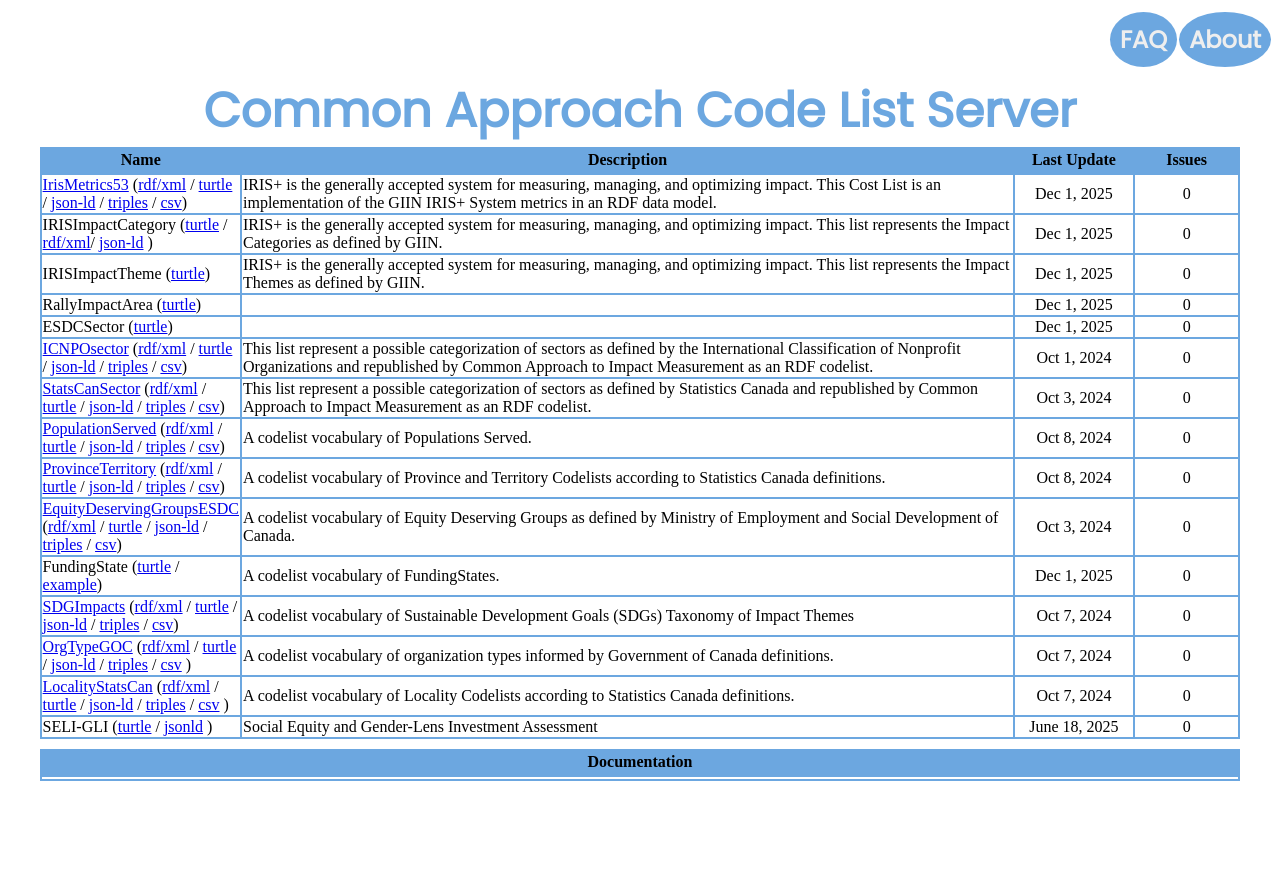
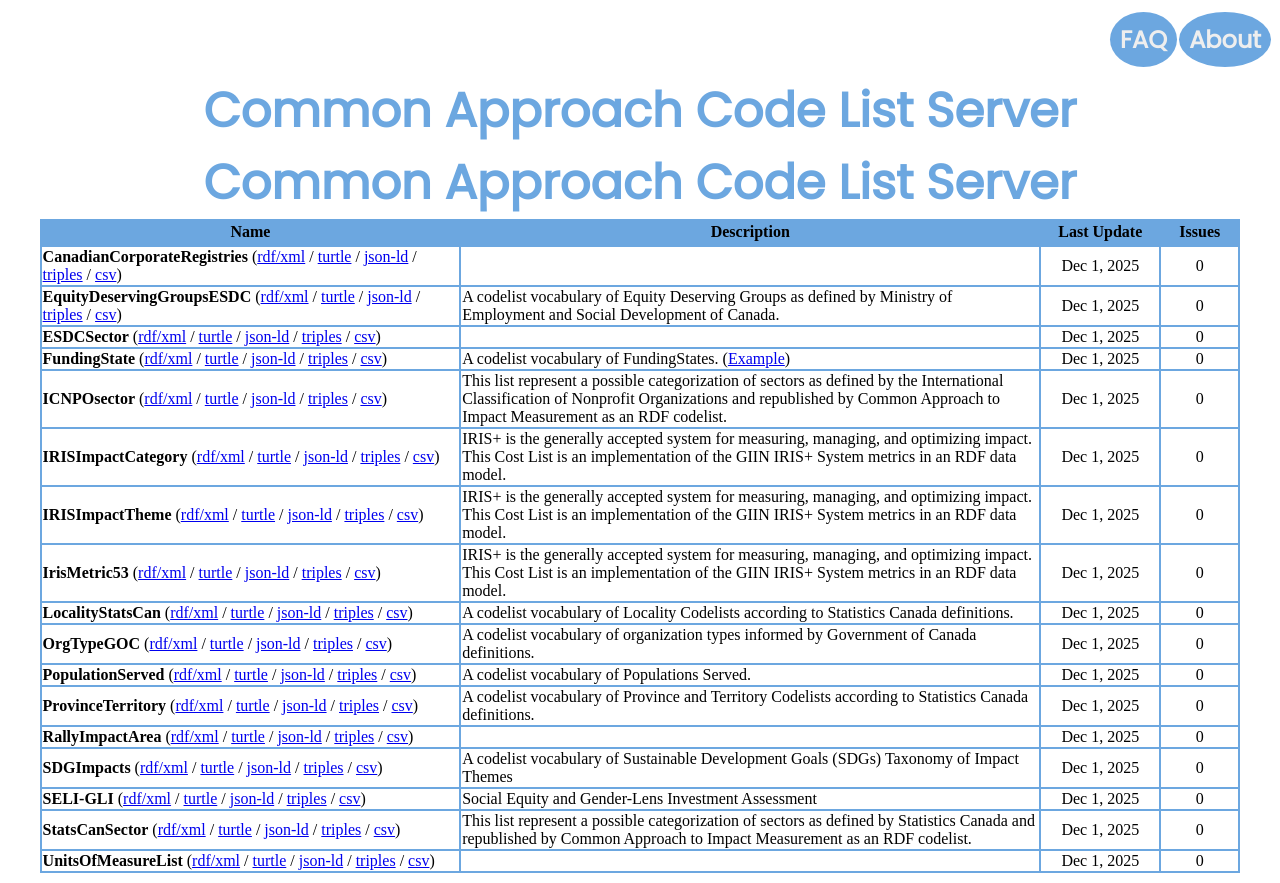
Before and after one commit to commonapproach/CodeLists, a PHP site: page / in a window 1280 px wide. Shown: the top 883 px of the page. Before the commit the page ends 781 px from the top, so only its background shows below. Run offline with PHP 8.4, Linux system fonts and the light colour scheme; lists and menus that the app fills with data are empty.

Commit message:
refs #13: refactor index.php to generate CodeLists table.

```diff
--- a/index.php
+++ b/index.php
@@ -43,7 +43,7 @@ button {
  width: 100%;
  display: inline-block;
 }
-#mytable {
+#codelist-table {
  width: 95%;
  margin: auto;
  padding-top: 30px;
@@ -79,124 +79,81 @@ td {
 <title>Common Approach Code List Server</title>
 </head>
 <body>
-<?php
-?>
 <div id="topbanner">
 <button id="aboutbutton" class="button">About</button><button id="buttonfaq" class="button">FAQ</button>
 </div>
 <div id="headline">Common Approach Code List Server</div>
-<table id="mytable">
+
+<?php
+
+# This code generates a table of Codelists with links to each of their formats,
+# and a description, as defined below.
+
+$codelists = [
+  'CanadianCorporateRegistries' => '',
+  'EquityDeservingGroupsESDC' => 'A codelist vocabulary of Equity Deserving Groups as defined by Ministry of Employment and Social Development of Canada.',
+  'ESDCSector' => '',
+  'FundingState' => 'A codelist vocabulary of FundingStates. (<a href="FundingStateExample.ttl">Example</a>)',
+  'ICNPOsector' => 'This list represent a possible categorization of sectors as defined by the International Classification of Nonprofit Organizations and republished by Common Approach to Impact Measurement as an RDF codelist.',
+  'IRISImpactCategory' => 'IRIS+ is the generally accepted system for measuring, managing, and optimizing impact. This Cost List is an implementation of the GIIN IRIS+ System metrics in an RDF data model.',
+  'IRISImpactTheme' => 'IRIS+ is the generally accepted system for measuring, managing, and optimizing impact. This Cost List is an implementation of the GIIN IRIS+ System metrics in an RDF data model.',
+  'IrisMetric53' => 'IRIS+ is the generally accepted system for measuring, managing, and optimizing impact. This Cost List is an implementation of the GIIN IRIS+ System metrics in an RDF data model.',
+  'LocalityStatsCan' => 'A codelist vocabulary of Locality Codelists according to Statistics Canada definitions.',
+  'OrgTypeGOC' => 'A codelist vocabulary of organization types informed by Government of Canada definitions.',
+  'PopulationServed' => 'A codelist vocabulary of Populations Served.',
+  'ProvinceTerritory' => 'A codelist vocabulary of Province and Territory Codelists according to Statistics Canada definitions.',
+  'RallyImpactArea' => '',
+  'SDGImpacts' => 'A codelist vocabulary of Sustainable Development Goals (SDGs) Taxonomy of Impact Themes',
+  'SELI-GLI' => 'Social Equity and Gender-Lens Investment Assessment',
+  'StatsCanSector' => 'This list represent a possible categorization of sectors as defined by Statistics Canada and republished by Common Approach to Impact Measurement as an RDF codelist.' ,
+  'UnitsOfMeasureList' => '',
+];
+
+$formats = [
+  'rdf/xml' => '.owl',
+  'turtle'  => '.ttl',
+  'json-ld' => '.jsonld',
+  'triples' => '.nt',
+  'csv'     => '.csv',
+];
+
+## This is the table header, in plain HTML
+?>
+<div id="headline">Common Approach Code List Server</div>
+<table id="codelist-table">
  <tr style="!important; color:#000000;empty-cells:show;">
-  <th style="width: 5%; text-align: center;">Name</th>
+  <th style="width:35%; text-align: center;">Name</th>
   <th style="width:325px;">Description</th>
   <th style="width:10%; text-align: center;">Last Update</th>
   <th style="width:10px; text-align: center;">Issues</th>
  </tr>
+<?php
+
+# Iterate over defined codelists, building a table row for each.
+foreach ($codelists as $list => $description) {
+
+  # Build line of links for each format
+  $links = sprintf('<strong>%s</strong> (', $list);
+  foreach ($formats as $format => $extension) {
+    $links .= sprintf('<a href="%s%s">%s</a> / ', $list, $extension, $format);
+  }
+  # Remove trailing / and space from last iteration above
+  $links = rtrim($links, " /");
+  $links .= sprintf(')');
+
+# Now we go back to plain HTML, to emit the table row with our computed values.
+?>
  <tr>
-  <td><a href="IrisMetric53-en.html">IrisMetrics53</a> (<a href="IrisMetric53.owl">rdf/xml</a> / <a href="IrisMetric53.ttl">turtle</a> / <a href="IrisMetric53.jsonld">json-ld</a> / <a href="IrisMetric53.nt">triples</a> / <a href="IrisMetric53.csv">csv</a>)</td>
-  <td>IRIS+ is the generally accepted system for measuring, managing, and optimizing impact. This Cost List is an implementation of the GIIN IRIS+ System metrics in an RDF data model.
-  </td>
+  <td><?= $links ?></td>
+  <td><?= $description ?></td>
+  <?php # @TODO: Make this dynamic? Either add date to the codelists dictionary above, look in the file for dcterms:date, or scan the filesystem for timestamp? ?>
   <td style="text-align: center;">Dec 1, 2025</td>
   <td style="text-align: center;">0</td>
  </tr>
- <tr>
-  <td>IRISImpactCategory (<a href="IRISImpactCategory.ttl">turtle</a> / <a href="IRISImpactCategories.rdf">rdf/xml</a>/ <a href="IRISImpactCategories.jsonld">json-ld</a>  )</td>
-  <td>IRIS+ is the generally accepted system for measuring, managing, and optimizing impact. This list represents the Impact Categories as defined by GIIN.</td>
-  </td>
-  <td style="text-align: center;">Dec 1, 2025</td>
-  <td style="text-align: center;">0</td>
- </tr>
- <tr>
-  <td>IRISImpactTheme (<a href="IRISImpactTheme.ttl">turtle</a>)</td>
-  <td>IRIS+ is the generally accepted system for measuring, managing, and optimizing impact. This list represents the Impact Themes as defined by GIIN.</td>
-  </td>
-  <td style="text-align: center;">Dec 1, 2025</td>
-  <td style="text-align: center;">0</td>
- </tr>
- <tr>
-  <td>RallyImpactArea (<a href="RallyImpactArea.ttl">turtle</a>)</td>
-  <td>
-  </td>
-  <td style="text-align: center;">Dec 1, 2025</td>
-  <td style="text-align: center;">0</td>
- </tr>
- <tr>
-  <td>ESDCSector (<a href="ESDCSector.ttl">turtle</a>)</td>
-  <td>
-  </td>
-  <td style="text-align: center;">Dec 1, 2025</td>
-  <td style="text-align: center;">0</td>
- </tr>
- <tr>
-  <td><a href="ICNPOsector-en.html">ICNPOsector</a> (<a href="ICNPOsector.owl">rdf/xml</a> / <a href="ICNPOsector.ttl">turtle</a> / <a href="ICNPOsector.jsonld">json-ld</a> / <a href="ICNPOsector.nt">triples</a> / <a href="ICNPOsector.csv">csv</a>)</td>
-  <td>This list represent a possible categorization of sectors as defined by the International Classification of Nonprofit Organizations
-    and republished by Common Approach to Impact Measurement as an RDF codelist.</td>
-  <td style="text-align: center;">Oct 1, 2024</td>
-  <td style="text-align: center;">0</td>
- </tr>
- <tr>
-  <td><a href="StatsCanSector-en.html">StatsCanSector</a> (<a href="StatsCanSector.owl">rdf/xml</a> / <a href="StatsCanSector.ttl">turtle</a> / <a href="StatsCanSector.jsonld">json-ld</a> / <a href="StatsCanSector.nt">triples</a> / <a href="StatsCanSector.csv">csv</a>)</td>
-  <td>This list represent a possible categorization of sectors as defined by Statistics Canada and republished by Common Approach to Impact Measurement as an RDF codelist.</td>
-  <td style="text-align: center;">Oct 3, 2024</td>
-  <td style="text-align: center;">0</td>
- </tr>
-
- <tr>
-  <td><a href="PopulationServed-en.html">PopulationServed</a> (<a href="PopulationServed.owl">rdf/xml</a> / <a href="PopulationServed.ttl">turtle</a> / <a href="PopulationServed.jsonld">json-ld</a> / <a href="PopulationServed.nt">triples</a> / <a href="PopulationServed.csv">csv</a>)</td>
-  <td>A codelist vocabulary of Populations Served.</td>
-  <td style="text-align: center;">Oct 8, 2024</td>
-  <td style="text-align: center;">0</td>
- </tr>
-
- <tr>
-  <td><a href="ProvinceTerritory-en.html">ProvinceTerritory</a> (<a href="ProvinceTerritory.owl">rdf/xml</a> / <a href="ProvinceTerritory.ttl">turtle</a> / <a href="ProvinceTerritory.jsonld">json-ld</a> / <a href="ProvinceTerritory.nt">triples</a> / <a href="ProvinceTerritory.csv">csv</a>)</td>
-  <td>A codelist vocabulary of Province and Territory Codelists according to Statistics Canada definitions.</td>
-  <td style="text-align: center;">Oct 8, 2024</td>
-  <td style="text-align: center;">0</td>
- </tr>
-
- <tr>
-  <td><a href="EquityDeservingGroupsESDC.html">EquityDeservingGroupsESDC</a> (<a href="EquityDeservingGroupsESDC.owl">rdf/xml</a> / <a href="EquityDeservingGroupsESDC.ttl">turtle</a> / <a href="EquityDeservingGroupsESDC.jsonld">json-ld</a> / <a href="EquityDeservingGroupsESDC.nt">triples</a> / <a href="EquityDeservingGroupsESDC.csv">csv</a>)</td>
-  <td>A codelist vocabulary of Equity Deserving Groups as defined by Ministry of Employment and Social Development of Canada.</td>
-  <td style="text-align: center;">Oct 3, 2024</td>
-  <td style="text-align: center;">0</td>
- </tr>
-
- <tr>
-  <td>FundingState (<a href="FundingState.ttl">turtle</a> / <a href="FundingStateExample.ttl">example</a>)</td>
-  <td>A codelist vocabulary of FundingStates.</td>
-  <td style="text-align: center;">Dec 1, 2025</td>
-  <td style="text-align: center;">0</td>
- </tr>
-
- <tr>
-  <td><a href="SDGImpacts-en.html">SDGImpacts</a> (<a href="SDGImpacts.owl">rdf/xml</a> / <a href="SDGImpacts.ttl">turtle</a> / <a href="SDGImpacts.jsonld">json-ld</a> / <a href="SDGImpacts.nt">triples</a> / <a href="SDGImpacts.csv">csv</a>)</td>
-  <td>A codelist vocabulary of Sustainable Development Goals (SDGs) Taxonomy of Impact Themes</td>
-  <td style="text-align: center;">Oct 7, 2024</td>
-  <td style="text-align: center;">0</td>
- </tr>
-
- <tr>
-  <td><a href="OrgTypeGOC-en.html">OrgTypeGOC</a> (<a href="OrgTypeGOC.owl">rdf/xml</a> / <a href="OrgTypeGOC.ttl">turtle</a> / <a href="OrgTypeGOC.jsonld">json-ld</a> / <a href="OrgTypeGOC.nt">triples</a> / <a href="OrgTypeGOC.csv">csv</a> )</td>
-  <td>A codelist vocabulary of organization types informed by Government of Canada definitions.</td>
-  <td style="text-align: center;">Oct 7, 2024</td>
-  <td style="text-align: center;">0</td>
- </tr>
-
- <tr>
-  <td><a href="LocalityStatsCan-en.html">LocalityStatsCan</a> (<a href="LocalityStatsCan.owl">rdf/xml</a> / <a href="LocalityStatsCan.ttl">turtle</a> / <a href="LocalityStatsCan.jsonld">json-ld</a> / <a href="LocalityStatsCan.nt">triples</a> / <a href="LocalityStatsCan.csv">csv</a> )</td>
-  <td>A codelist vocabulary of Locality Codelists according to Statistics Canada definitions.</td>
-  <td style="text-align: center;">Oct 7, 2024</td>
-  <td style="text-align: center;">0</td>
- </tr>
-
- <tr>
-  <td>SELI-GLI (<a href="SELI-GLI/SELI-GLI.ttl">turtle</a> / <a href="SELI-GLI/SELI-GLI.jsonld">jsonld</a> )</td>
-  <td>Social Equity and Gender-Lens Investment Assessment</td>
-  <td style="text-align: center;">June 18, 2025</td>
-  <td style="text-align: center;">0</td>
- </tr>
-
+<?php
+}
+# And close out the file with footer/closing HTML.
+?>
 </table>
 <div style="margin-bottom:10px;"></div>
 <table id="mytable1" class="atable">
```
